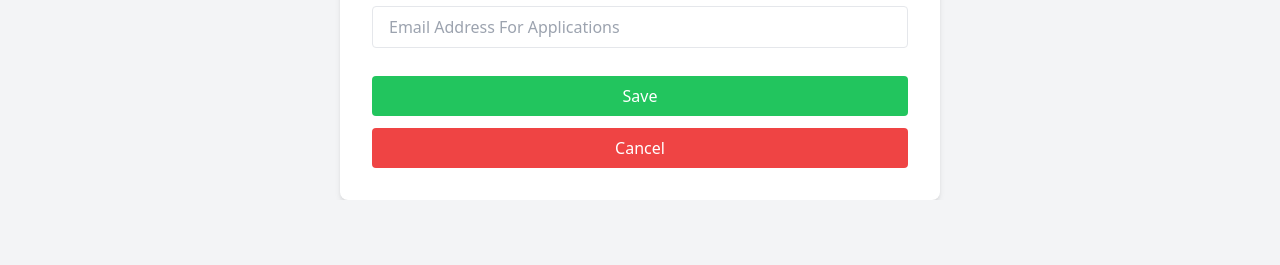
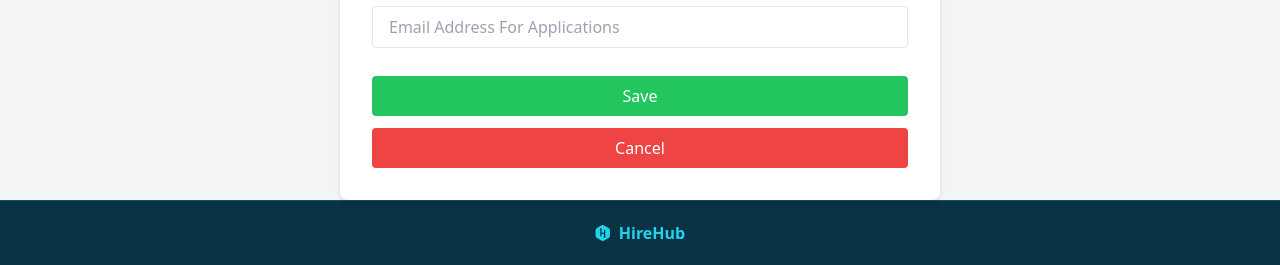
Before and after one commit to jainharshal019-byte/HireHub, a PHP site: template App/controller/view/listings/edit.view.php in a window 1280 px wide. Shown: the part 942-1207 px from the top of the page. Before the commit the page ends 1142 px from the top, so only its background shows below. Run offline with PHP 8.4, Linux system fonts and the light colour scheme; the template is opened without the code that fills it, so the values that code supplies are empty.

Commit message:
Match footer with aqua night theme

```diff
--- a/App/controller/view/partial/bottom-banner.php
+++ b/App/controller/view/partial/bottom-banner.php
@@ -1,8 +1,8 @@
 <!-- Bottom Banner -->
 <section class="container mx-auto my-6">
-    <div class="bg-blue-800 text-white rounded p-4 flex items-center justify-between">
+    <div class="bg-blue-800 text-white rounded p-4 flex items-center justify-between bottom-banner-panel">
         <div>
-            <h2 class="text-xl font-semibold">Looking to hire?</h2>
+            <h2 class="text-xl font-semibold bottom-banner-title">Looking to hire?</h2>
             <p class="text-gray-200 text-lg mt-2">
                 Post your job listing now and find the perfect candidate.
             </p>
--- a/App/controller/view/partial/footer.php
+++ b/App/controller/view/partial/footer.php
@@ -1,3 +1,12 @@
+<footer class="site-footer">
+    <div class="container mx-auto">
+        <span class="site-footer-brand">
+            <i class="fa-brands fa-hackerrank"></i>
+            HireHub
+        </span>
+    </div>
+</footer>
+
 <script>
     const themeToggle = document.querySelector('.theme-toggle');
     const savedTheme = localStorage.getItem('hirehub-theme');
--- a/public/css/style.css
+++ b/public/css/style.css
@@ -1030,6 +1030,32 @@ body {
   text-shadow: 0 0 16px rgba(34, 211, 238, 0.35);
 }
 
+.bottom-banner-panel {
+  background: #083344;
+  border: 1px solid rgba(34, 211, 238, 0.24);
+}
+
+.bottom-banner-title {
+  color: #22d3ee;
+  text-shadow: 0 0 14px rgba(34, 211, 238, 0.3);
+}
+
+.site-footer {
+  padding: 1.25rem;
+  color: #dffaff;
+  background: #083344;
+  border-top: 1px solid rgba(34, 211, 238, 0.22);
+  text-align: center;
+}
+
+.site-footer-brand {
+  display: inline-flex;
+  align-items: center;
+  gap: 0.5rem;
+  color: #22d3ee;
+  font-weight: 700;
+}
+
 .night-mode {
   background: #07111f;
   color: #e5e7eb;
@@ -1048,6 +1074,17 @@ body {
 .night-mode .career-banner-title {
   color: #67e8f9;
   text-shadow: 0 0 18px rgba(103, 232, 249, 0.45);
+}
+
+.night-mode .bottom-banner-panel,
+.night-mode .site-footer {
+  background: #020617;
+  border-color: rgba(34, 211, 238, 0.3);
+}
+
+.night-mode .bottom-banner-title,
+.night-mode .site-footer-brand {
+  color: #67e8f9;
 }
 
 .night-mode .bg-white {
```
